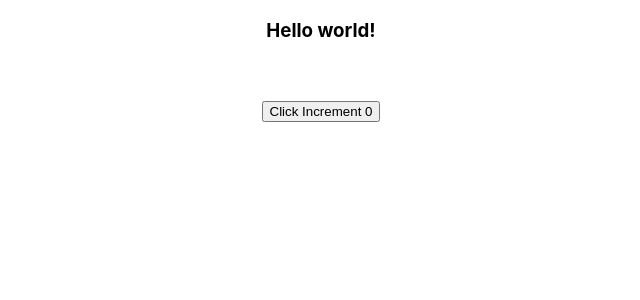
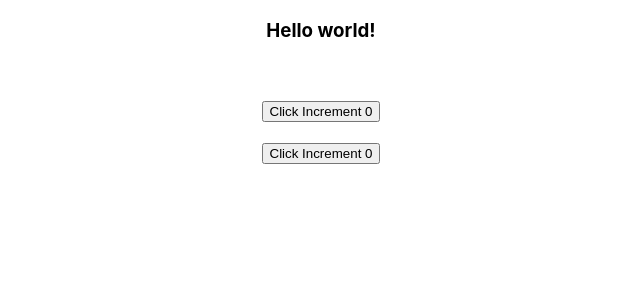
Before and after one commit to Mani007/AdvContextAPI, a React (Create React App) app in the folder contextapi/: page / in a window 1280 px wide. Shown: the top 300 px of the page, without its empty margins (319-959 px from the left). Built offline with nearby package versions, Linux system fonts and the light colour scheme.

Commit message:
useEffect applied is two different components saperately to rerender different component saperately

```diff
--- a/contextapi/src/components/ComA.jsx
+++ b/contextapi/src/components/ComA.jsx
@@ -3,8 +3,12 @@ import ComB from './ComB'
 // useEffect hook applied
 function ComA() {
     const [num, setNum] = useState(0);
+    const [nums, setNums] = useState(0);
     const handleClick = () =>{
         setNum(num+1)
+    }
+    const handleClick1 = () =>{
+        setNums(nums+1)
     }
     // useEffect will always render at the time of component rerender. It is alternative to component{did/will/update}mount in class components.
     useEffect(() => {
@@ -13,7 +17,8 @@ function ComA() {
   return (
     <>
     {/* <ComB/> */}
-    <button onClick={handleClick}>Click Increment {num}</button>
+    <button onClick={handleClick}>Click Increment {num}</button> <br /> <br />
+    <button onClick={handleClick1}>Click Increment {nums}</button>
     </>
   )
 }
```
